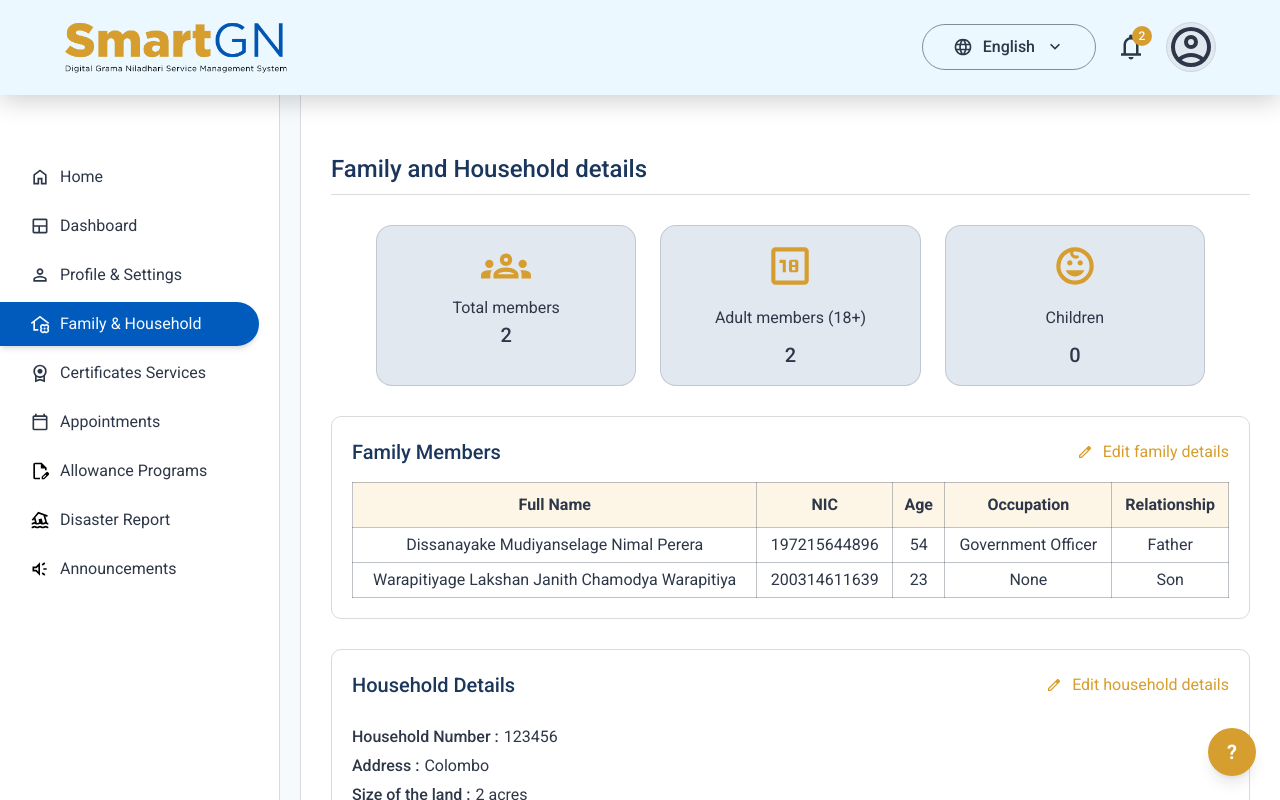
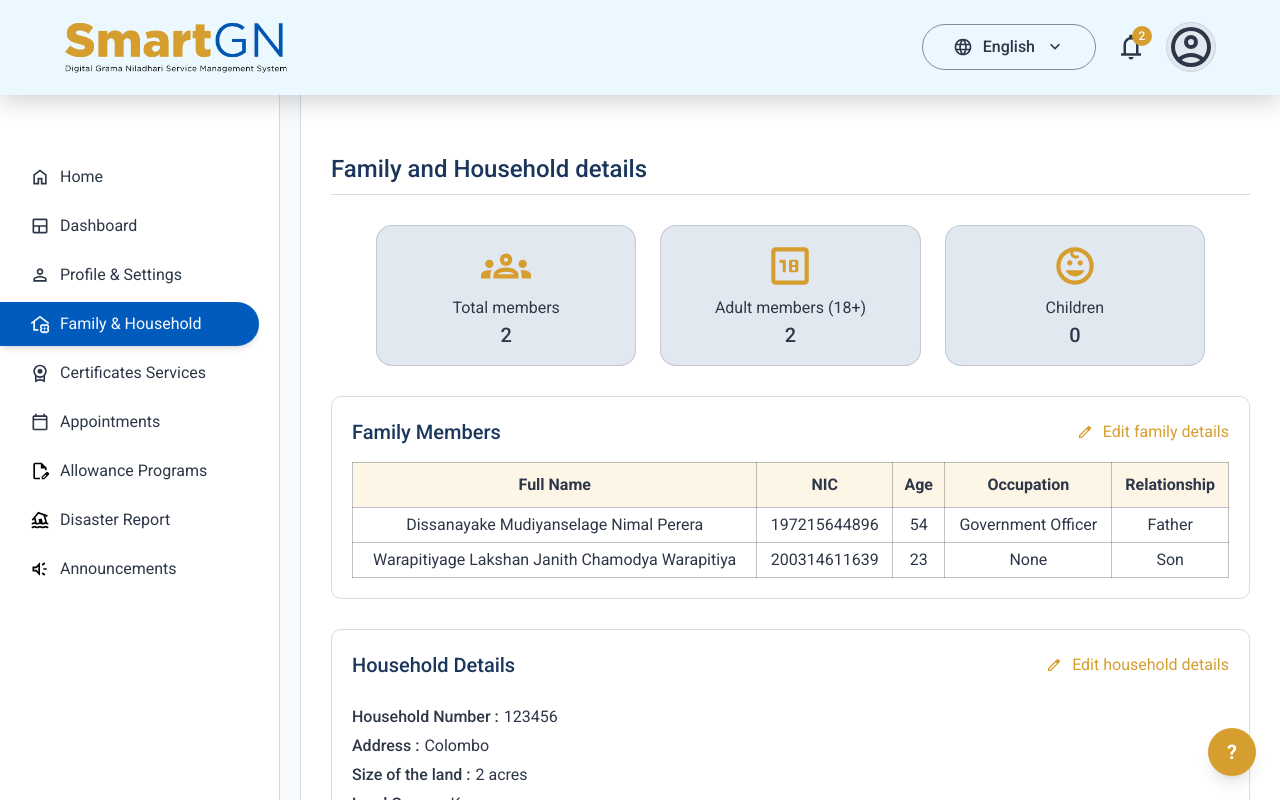
Before and after one commit to Mogith-Code/SmartGN-Digital-GN-Service-Management-System, a React (Vite) app in the folder SmartGN/: page /ResidentDashboard/RHousehold in a window 1280 px wide. Shown: the top 800 px of the page. Built offline with nearby package versions, Linux system fonts and the light colour scheme.

Commit message:
updated FamilyCardLAyout.jsx

```diff
--- a/SmartGN/src/Components/Family&HouseholdPage/FamilyCardLyout.jsx
+++ b/SmartGN/src/Components/Family&HouseholdPage/FamilyCardLyout.jsx
@@ -52,10 +52,10 @@ function FamilyCardLyout({ Total, Adult, Children }) {
         </div>
       </div>
 
-      <div className="bg-[#E2E8F0] gap-[15px] rounded-2xl p-[15px] flex flex-col items-center border border-[#2D37482D]">
+      <div className="bg-[#E2E8F0] gap-[5px] rounded-2xl p-[15px] flex flex-col items-center border border-[#2D37482D]">
         <img src={adultIcon} alt="adultIcon" className="w-[50px]" />
 
-        <div className="flex flex-col gap-[10px] items-center">
+        <div className="flex flex-col items-center">
           <span className="text-[16px] font-regular text-[#2D3748] text-center">
             {t.Card2Title}
           </span>
@@ -65,10 +65,10 @@ function FamilyCardLyout({ Total, Adult, Children }) {
         </div>
       </div>
 
-      <div className="bg-[#E2E8F0] gap-[15px] rounded-2xl p-[15px] flex flex-col items-center border border-[#2D37482D]">
+      <div className="bg-[#E2E8F0] gap-[5px] rounded-2xl p-[15px] flex flex-col items-center border border-[#2D37482D]">
         <img src={childrenIcon} alt="childrenIcon" className="w-[50px]" />
 
-        <div className="flex flex-col gap-[10px] items-center">
+        <div className="flex flex-col items-center">
           <span className="text-[16px] font-regular text-[#2D3748] text-center">
             {t.Card3Title}
           </span>
```
